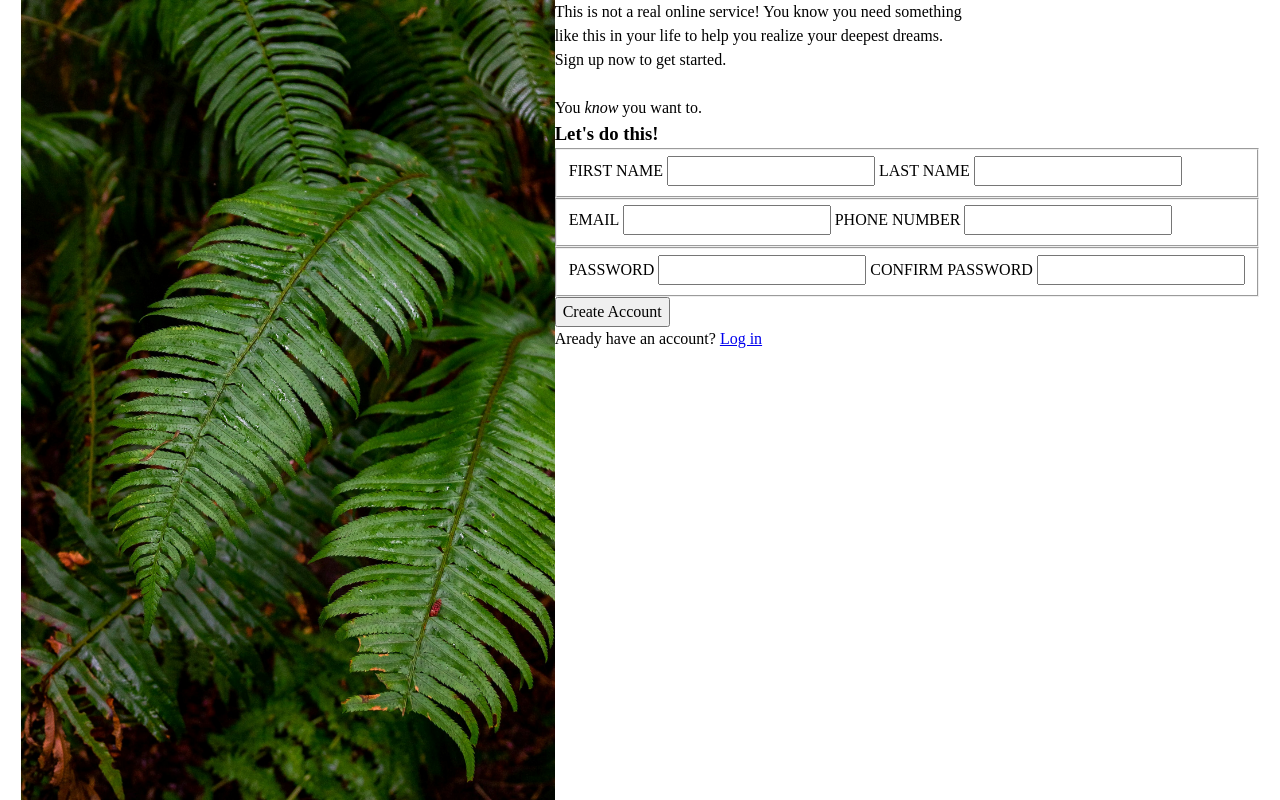
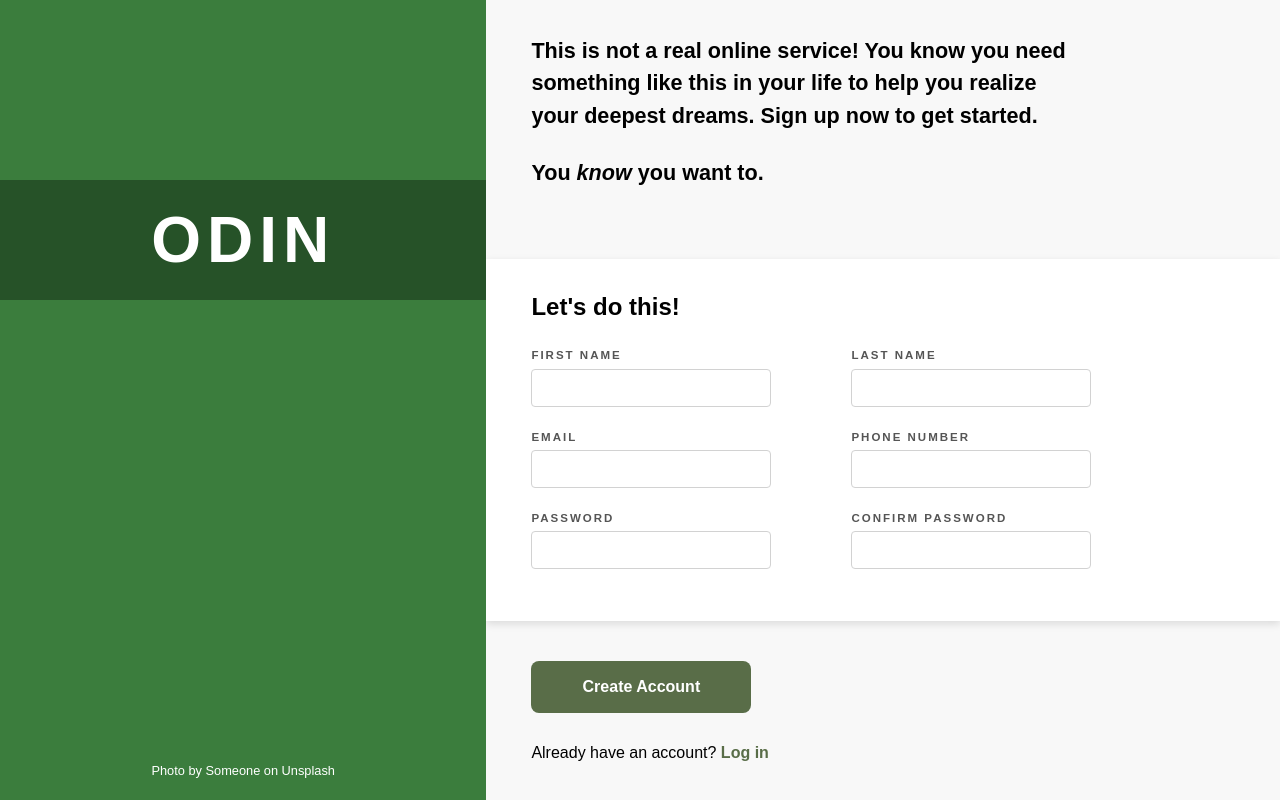
Before and after one commit to Atharvapawar007/signup_form, a plain HTML site: page index.html in a window 1280 px wide. Drawn offline with Linux system fonts and the light colour scheme.

Commit message:
project completed

```diff
--- a/index.html
+++ b/index.html
@@ -4,45 +4,135 @@
     <meta charset="UTF-8">
     <meta name="viewport" content="width=device-width, initial-scale=1.0">
     <title>Sign Up</title>
+
     <link rel="stylesheet" href="style.css">
-    <script src="script.js" defer></script>
 </head>
 <body>
-    <div class="container">
-        <div class="wallpaper-area">
-            <img src="wallpaper.jpg" alt="wallpaper">
+
+<div class="container">
+
+    <div class="left-panel">
+
+        <div class="logo">
+            <h1>ODIN</h1>
         </div>
-        <div class="content-area">
-            <p>This is not a real online service! You know you need something <br> like this in your life to help you realize your deepest dreams. <br> Sign up now to get started. <br><br> You <em>know</em> you want to.</p>
-            <div class="form-body">
-                <h3>Let's do this!</h3>
-                <form action="" method="">
-                    <fieldset>
-                        <label for="firstname">FIRST NAME</label>
-                        <input type="text">
 
-                        <label for="lasttname">LAST NAME</label>
-                        <input type="text">
-                    </fieldset>
-                    <fieldset>
+        <p class="credit">
+            Photo by Someone on Unsplash
+        </p>
+
+    </div>
+
+    <div class="right-panel">
+
+        <div class="intro">
+
+            <p>
+                This is not a real online service! You know you need something
+                like this in your life to help you realize your deepest dreams.
+                Sign up now to get started.
+            </p>
+
+            <p>
+                <strong>You <em>know</em> you want to.</strong>
+            </p>
+
+        </div>
+
+        <div class="form-card">
+
+            <h2>Let's do this!</h2>
+
+            <form id="signupForm">
+
+                <div class="row">
+
+                    <div class="input-group">
+                        <label for="firstName">FIRST NAME</label>
+                        <input
+                            type="text"
+                            id="firstName"
+                            name="firstName"
+                            required
+                        >
+                    </div>
+
+                    <div class="input-group">
+                        <label for="lastName">LAST NAME</label>
+                        <input
+                            type="text"
+                            id="lastName"
+                            name="lastName"
+                            required
+                        >
+                    </div>
+
+                </div>
+
+                <div class="row">
+
+                    <div class="input-group">
                         <label for="email">EMAIL</label>
-                        <input type="email">
+                        <input
+                            type="email"
+                            id="email"
+                            name="email"
+                            required
+                        >
+                    </div>
 
+                    <div class="input-group">
                         <label for="phone">PHONE NUMBER</label>
-                        <input type="number">
-                    </fieldset>
-                    <fieldset>
+                        <input
+                            type="tel"
+                            id="phone"
+                            name="phone"
+                            required
+                        >
+                    </div>
+
+                </div>
+
+                <div class="row">
+
+                    <div class="input-group">
                         <label for="password">PASSWORD</label>
-                        <input type="password">
+                        <input
+                            type="password"
+                            id="password"
+                            name="password"
+                            required
+                        >
+                    </div>
 
-                        <label for="confirm-password">CONFIRM PASSWORD</label>
-                        <input type="password">
-                    </fieldset>
-                    <button>Create Account</button>
-                    <p>Aready have an account? <a href="#">Log in</a></p>
-                </form>
-            </div>
+                    <div class="input-group">
+                        <label for="confirmPassword">CONFIRM PASSWORD</label>
+                        <input
+                            type="password"
+                            id="confirmPassword"
+                            name="confirmPassword"
+                            required
+                        >
+                    </div>
+
+                </div>
+            </form>
         </div>
+        <div class="bottom">
+            <button type="submit">
+                Create Account
+            </button>
+            <p>
+                Already have an account?
+                <a href="#">Log in</a>
+            </p>
+        </div>
+
     </div>
+
+</div>
+
+<script src="script.js"></script>
+
 </body>
 </html>
--- a/script.js
+++ b/script.js
@@ -0,0 +1,228 @@
+// ==========================
+// Get Form Elements
+// ==========================
+
+const form = document.getElementById("signupForm");
+
+const firstName = document.getElementById("firstName");
+const lastName = document.getElementById("lastName");
+const email = document.getElementById("email");
+const phone = document.getElementById("phone");
+const password = document.getElementById("password");
+const confirmPassword = document.getElementById("confirmPassword");
+
+// ==========================
+// Validation Functions
+// ==========================
+
+function setValid(input) {
+    input.classList.remove("invalid");
+    input.classList.add("valid");
+}
+
+function setInvalid(input) {
+    input.classList.remove("valid");
+    input.classList.add("invalid");
+}
+
+function clearValidation() {
+    document.querySelectorAll("input").forEach(input => {
+        input.classList.remove("valid", "invalid");
+    });
+}
+
+function isEmailValid(emailValue) {
+    const emailPattern = /^[^\s@]+@[^\s@]+\.[^\s@]+$/;
+    return emailPattern.test(emailValue);
+}
+
+function isPhoneValid(phoneValue) {
+    const phonePattern = /^[0-9+\-\s]{10,15}$/;
+    return phonePattern.test(phoneValue);
+}
+
+// ==========================
+// Form Validation
+// ==========================
+
+form.addEventListener("submit", function (event) {
+
+    event.preventDefault();
+
+    clearValidation();
+
+    let isValid = true;
+
+    // ----------------------
+    // First Name
+    // ----------------------
+
+    if (firstName.value.trim() === "") {
+        setInvalid(firstName);
+        isValid = false;
+    } else {
+        setValid(firstName);
+    }
+
+    // ----------------------
+    // Last Name
+    // ----------------------
+
+    if (lastName.value.trim() === "") {
+        setInvalid(lastName);
+        isValid = false;
+    } else {
+        setValid(lastName);
+    }
+
+    // ----------------------
+    // Email
+    // ----------------------
+
+    if (
+        email.value.trim() === "" ||
+        !isEmailValid(email.value.trim())
+    ) {
+        setInvalid(email);
+        isValid = false;
+    } else {
+        setValid(email);
+    }
+
+    // ----------------------
+    // Phone Number
+    // ----------------------
+
+    if (
+        phone.value.trim() === "" ||
+        !isPhoneValid(phone.value.trim())
+    ) {
+        setInvalid(phone);
+        isValid = false;
+    } else {
+        setValid(phone);
+    }
+
+    // ----------------------
+    // Password
+    // ----------------------
+
+    if (password.value.length < 8) {
+        setInvalid(password);
+        isValid = false;
+    } else {
+        setValid(password);
+    }
+
+    // ----------------------
+    // Confirm Password
+    // ----------------------
+
+    if (
+        confirmPassword.value.length < 8 ||
+        confirmPassword.value !== password.value
+    ) {
+        setInvalid(confirmPassword);
+        setInvalid(password);
+        isValid = false;
+    } else {
+        setValid(confirmPassword);
+    }
+
+    // ----------------------
+    // Success
+    // ----------------------
+
+    if (isValid) {
+
+        alert("Account created successfully!");
+
+        form.reset();
+
+        clearValidation();
+
+    }
+
+});
+
+// ==========================
+// Live Validation
+// ==========================
+
+const inputs = document.querySelectorAll("input");
+
+inputs.forEach(input => {
+
+    input.addEventListener("input", function () {
+
+        if (input.value.trim() === "") {
+            input.classList.remove("valid", "invalid");
+            return;
+        }
+
+        switch (input.id) {
+
+            case "email":
+                isEmailValid(input.value)
+                    ? setValid(input)
+                    : setInvalid(input);
+                break;
+
+            case "phone":
+                isPhoneValid(input.value)
+                    ? setValid(input)
+                    : setInvalid(input);
+                break;
+
+            case "password":
+
+                if (input.value.length >= 8) {
+                    setValid(input);
+                } else {
+                    setInvalid(input);
+                }
+
+                if (confirmPassword.value !== "") {
+
+                    if (
+                        password.value === confirmPassword.value &&
+                        password.value.length >= 8
+                    ) {
+                        setValid(password);
+                        setValid(confirmPassword);
+                    } else {
+                        setInvalid(password);
+                        setInvalid(confirmPassword);
+                    }
+
+                }
+
+                break;
+
+            case "confirmPassword":
+
+                if (
+                    input.value === password.value &&
+                    input.value.length >= 8
+                ) {
+                    setValid(input);
+                    setValid(password);
+                } else {
+                    setInvalid(input);
+                }
+
+                break;
+
+            default:
+
+                if (input.value.trim() !== "") {
+                    setValid(input);
+                } else {
+                    setInvalid(input);
+                }
+
+        }
+
+    });
+
+});
--- a/style.css
+++ b/style.css
@@ -1,53 +1,259 @@
-/* 1. Use a more-intuitive box-sizing model */
-*, *::before, *::after {
+/* ===========================================
+   Josh Comeau CSS Reset
+=========================================== */
+
+*,
+*::before,
+*::after {
     box-sizing: border-box;
 }
 
-/* 2. Remove default margin */
 * {
     margin: 0;
 }
 
-/* 3. Allow percentage-based heights in the application */
-html, body {
+html,
+body {
     height: 100%;
 }
 
-/* 4. Add accessible line-height and improve text rendering */
 body {
     line-height: 1.5;
     -webkit-font-smoothing: antialiased;
 }
 
-/* 5. Improve media defaults */
-img, picture, video, canvas, svg {
+img,
+picture,
+video,
+canvas,
+svg {
     display: block;
     max-width: 100%;
 }
 
-/* 6. Remove built-in form typography styles */
-input, button, textarea, select {
+input,
+button,
+textarea,
+select {
     font: inherit;
 }
 
-/* 7. Avoid text overflows */
-p, h1, h2, h3, h4, h5, h6 {
+p,
+h1,
+h2,
+h3,
+h4,
+h5,
+h6 {
     overflow-wrap: break-word;
 }
 
-/* 8. Create a root stacking context */
-#root, #__next {
+#root,
+#__next {
     isolation: isolate;
 }
 
-.container{
+/* ===========================================
+   Page Styling
+=========================================== */
+
+html,
+body {
+    width: 100%;
+    height: 100%;
+    overflow: hidden;
+    font-family: Arial, Helvetica, sans-serif;
+    background: #f5f5f5;
+}
+
+.container {
+    display: flex;
+    width: 100vw;
     height: 100vh;
-    width: 100vw;
+}
+
+/* ===========================================
+   Left Section
+=========================================== */
+
+.left-panel {
+    width: 38%;
+    background: #3b7d3d;
+    position: relative;
     display: flex;
-    flex-direction: row;
+    justify-content: center;
+    align-items: flex-start;
+}
+
+.logo {
+    margin-top: 180px;
+    width: 100%;
+    height: 120px;
+    background: rgba(0,0,0,.35);
+
+    display: flex;
+    justify-content: center;
+    align-items: center;
+}
+
+.logo h1 {
+    color: white;
+    font-size: 4rem;
+    letter-spacing: 6px;
+    font-weight: 600;
+}
+
+.credit {
+    position: absolute;
+    bottom: 20px;
+    color: white;
+    font-size: .8rem;
+}
+
+/* ===========================================
+   Right Section
+=========================================== */
+
+.right-panel {
+    width: 62%;
+    background: #f8f8f8;
+
+    display: flex;
+    flex-direction: column;
     justify-content: center;
 }
 
-.wallpaper-area > img{
-    height: 100%;
+/* ===========================================
+   Intro
+=========================================== */
+
+.intro {
+    width: 70%;
+    margin-left: 45px;
+    margin-bottom: 45px;
 }
+
+.intro p {
+    font-size: 1.35rem;
+    font-weight: 600;
+    margin-bottom: 25px;
+}
+
+/* ===========================================
+   Form Card
+=========================================== */
+
+.form-card {
+
+    background: white;
+
+    padding: 30px 45px;
+
+    box-shadow: 0 3px 8px rgba(0,0,0,.12);
+
+}
+
+.form-card h2 {
+    margin-bottom: 22px;
+    font-size: 1.5rem;
+}
+
+.row {
+    display: flex;
+    gap: 80px;
+    margin-bottom: 22px;
+}
+
+.input-group {
+    display: flex;
+    flex-direction: column;
+}
+
+.input-group label {
+    font-size: .72rem;
+    font-weight: 700;
+    color: #555;
+    letter-spacing: 2px;
+    margin-bottom: 4px;
+}
+
+.input-group input {
+    width: 240px;
+    height: 38px;
+
+    border: 1px solid #d2d2d2;
+    border-radius: 4px;
+
+    padding: 8px 12px;
+
+    outline: none;
+}
+
+.input-group input:focus {
+
+    border-color: royalblue;
+
+    box-shadow: 0 0 4px rgba(65,105,225,.4);
+
+}
+
+/* ===========================================
+   Bottom Section
+=========================================== */
+
+.bottom {
+
+    margin-top: 40px;
+    margin-left: 45px;
+
+}
+
+button {
+
+    width: 220px;
+    height: 52px;
+
+    border: none;
+    border-radius: 8px;
+
+    background: #596d48;
+    color: white;
+
+    font-size: 1rem;
+    font-weight: bold;
+
+    cursor: pointer;
+
+    margin-bottom: 28px;
+
+}
+
+button:hover {
+    background: #4f6240;
+}
+
+.bottom p {
+
+    font-size: 1rem;
+
+}
+
+.bottom a {
+
+    color: #596d48;
+    text-decoration: none;
+    font-weight: bold;
+
+}
+
+.bottom a:hover {
+    text-decoration: underline;
+}
+
+.valid {
+    border: 2px solid #2e8b57 !important;
+}
+
+.invalid {
+    border: 2px solid #d93025 !important;
+}
```
Lines whose indentation alone changed are shown as unchanged.
